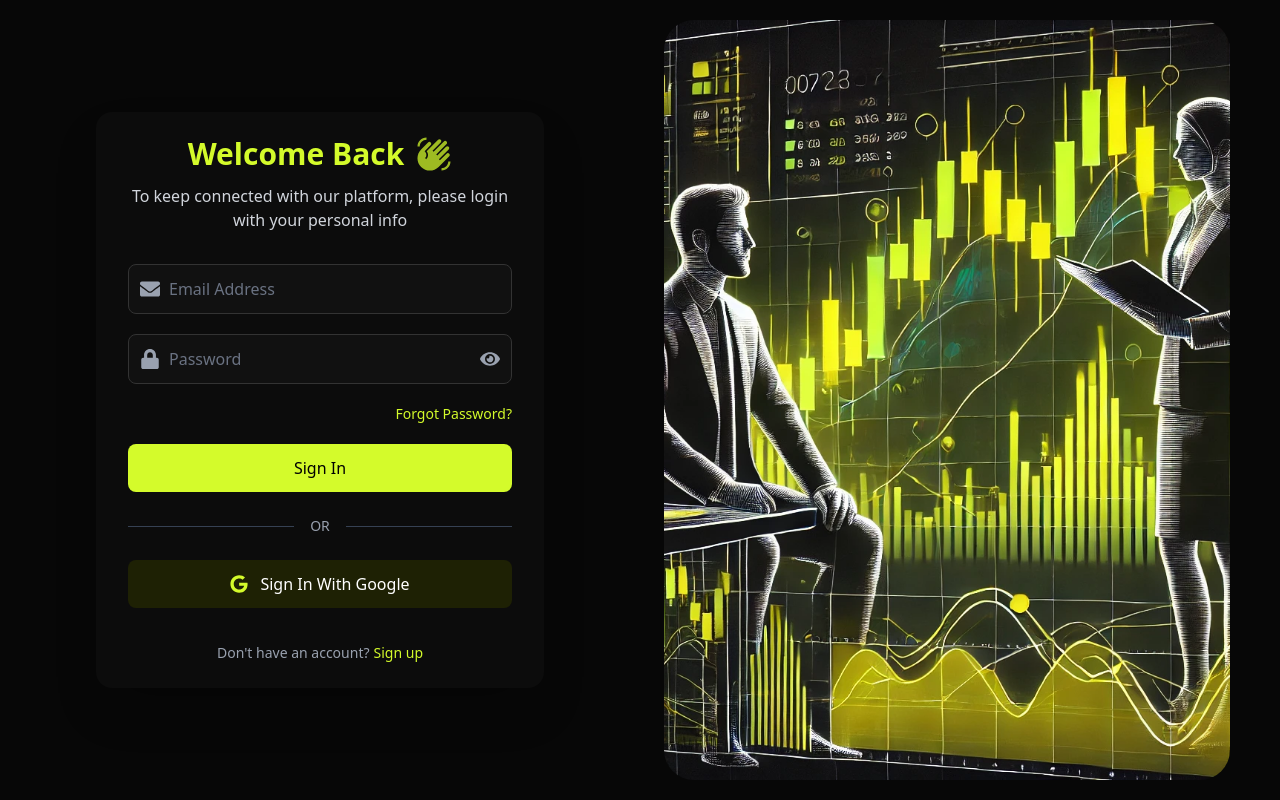
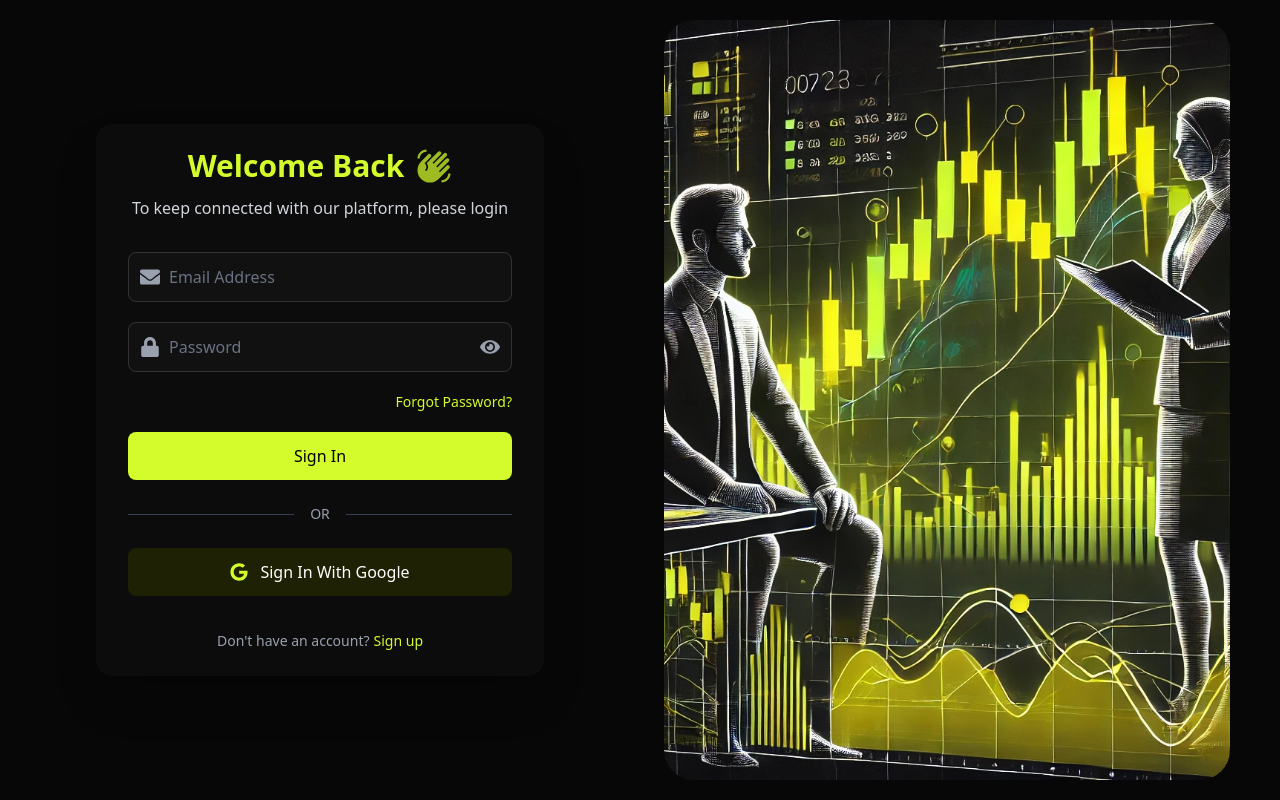
Before and after one commit to Brielle28/StockHub, a React (Vite) app in the folder StockHub_Frontend--/: page /login in a window 1280 px wide. Built offline with nearby package versions, Linux system fonts and the light colour scheme.

Commit message:
login page bug fix

```diff
--- a/StockHub_Frontend--/src/Components/Auth/Log.jsx
+++ b/StockHub_Frontend--/src/Components/Auth/Log.jsx
@@ -25,7 +25,7 @@ const Login = () => {
           <MdWavingHand className="text-3xl sm:text-4xl ml-3 animate-pulse" />
         </div>
         <p className="text-gray-300 text-sm sm:text-base">
-          To keep connected with our platform, please login with your personal info
+          To keep connected with our platform, please login
         </p>
       </div>
 
```
